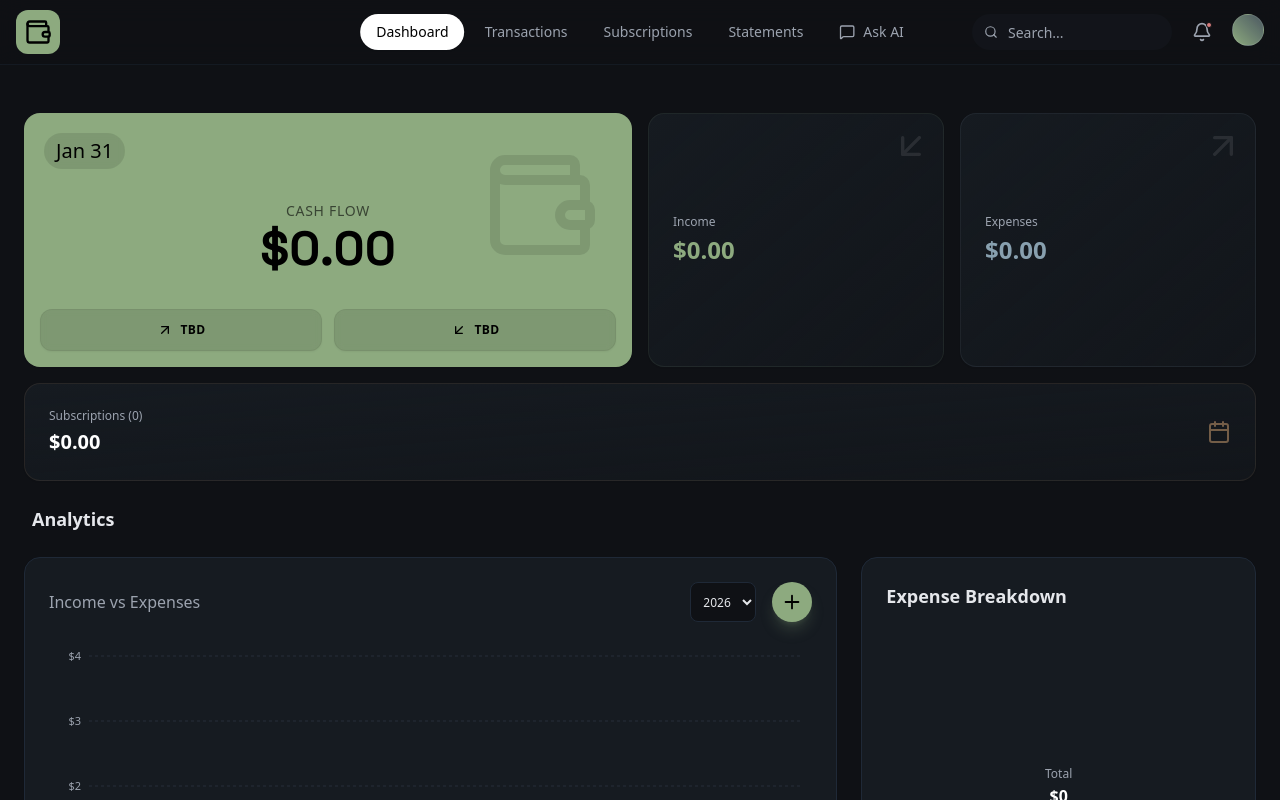
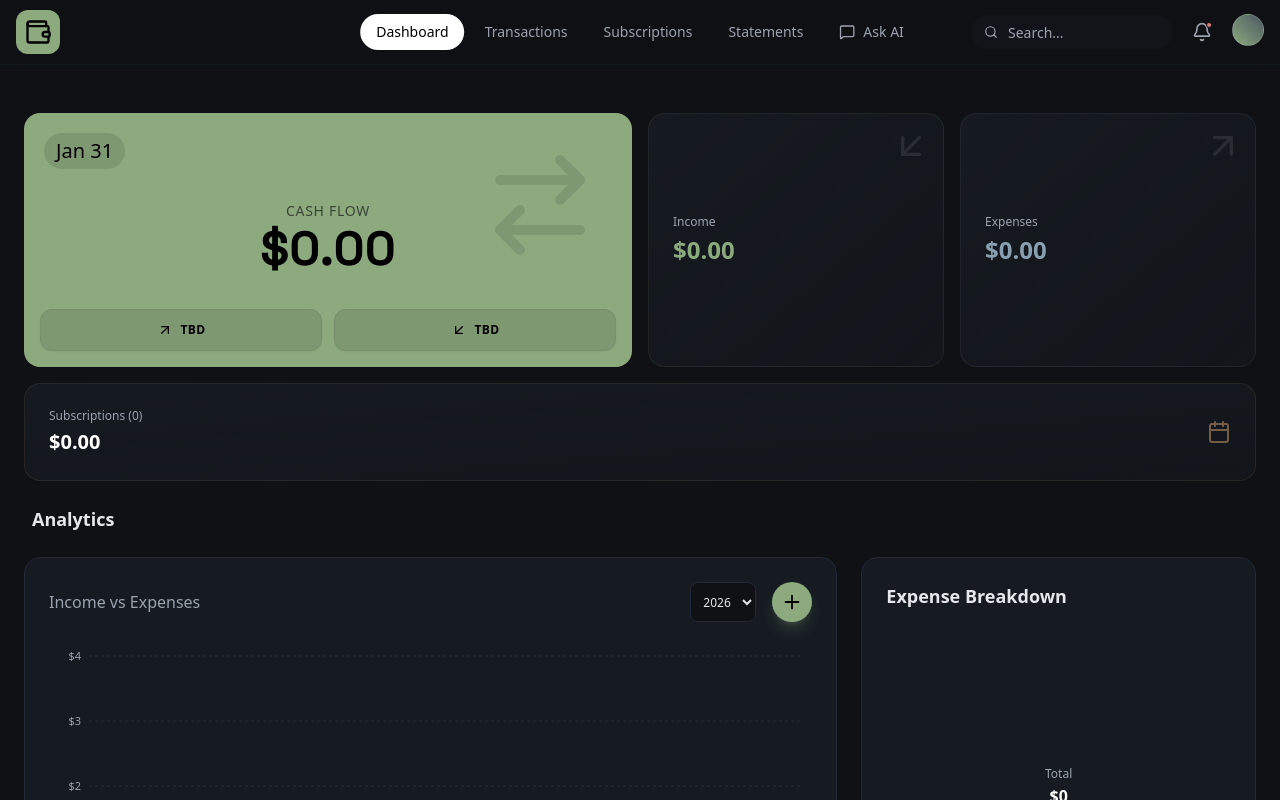
Before and after one commit to atnwl/finance-dashboard-gemini, a React (Vite) app: page / in a window 1280 px wide. Shown: the top 800 px of the page. Built offline with nearby package versions, Linux system fonts and the light colour scheme.

Commit message:
Update Cash Flow icon to ArrowRightLeft

```diff
--- a/src/App.jsx
+++ b/src/App.jsx
@@ -6,7 +6,7 @@ import {
   Plus, Trash2, Edit2, TrendingUp, TrendingDown, CreditCard,
   DollarSign, Activity, Wallet, Bell, Search, LayoutDashboard,
   MessageSquare, Send, X, Settings, Sparkles, User, Bot, AlertCircle, Camera, Loader2,
-  Cloud, Upload, Download, LogOut, FileText, ChevronRight, FileX, Copy, Calendar, ArrowUpRight, ArrowDownLeft
+  Cloud, Upload, Download, LogOut, FileText, ChevronRight, FileX, Copy, Calendar, ArrowUpRight, ArrowDownLeft, ArrowRightLeft
 } from 'lucide-react';
 import { clsx } from 'clsx';
 import { twMerge } from 'tailwind-merge';
@@ -1000,7 +1000,7 @@ export default function App() {
 
                 {/* Background Decor */}
                 <div className="absolute top-0 right-0 p-8 opacity-10 pointer-events-none">
-                  <Wallet size={120} className="text-black" />
+                  <ArrowRightLeft size={120} className="text-black" />
                 </div>
               </Card>
 
```
